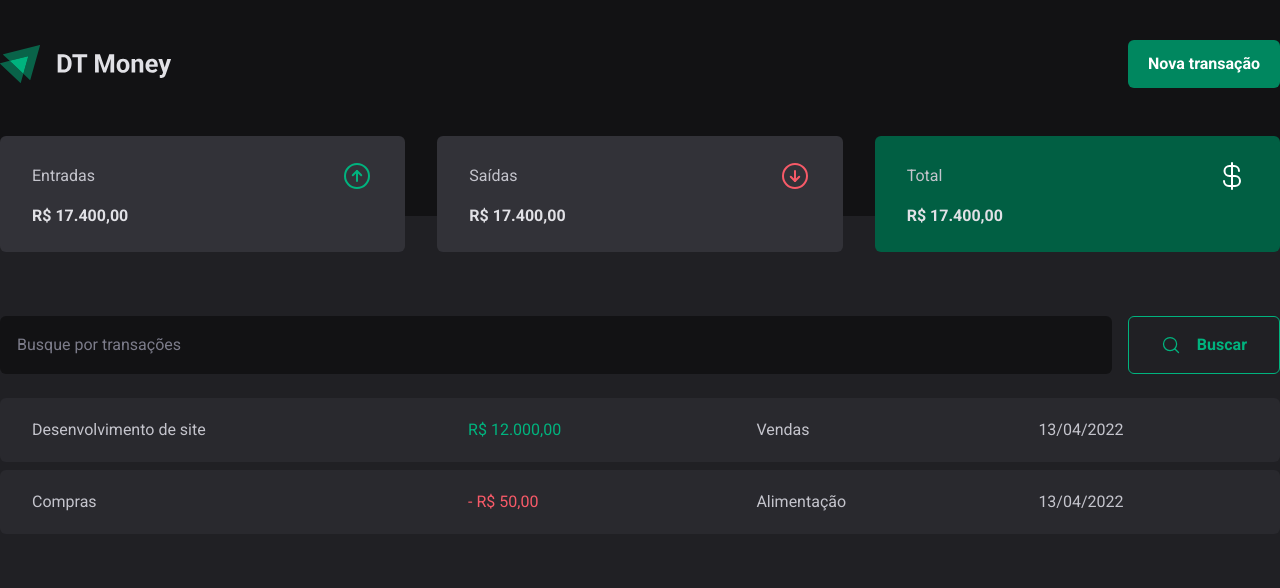
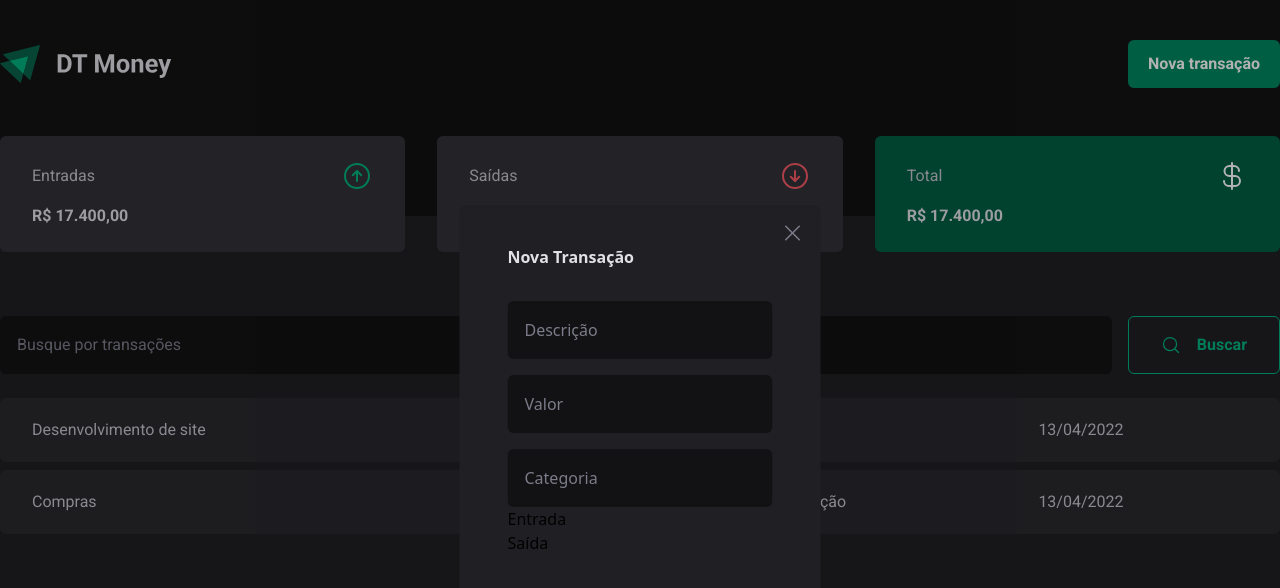
Before and after one commit to acamposlucas/dt-money, a React (Vite) app: page / in a window 1280 px wide. Both pictures are taken after a click on the button "Nova transação". Shown: the top 588 px of the page. Built offline with nearby package versions, Linux system fonts and the light colour scheme; what tailwindcss-fluid-type would draw is missing.

Commit message:
feat: create New Transaction modal

```diff
--- a/package.json
+++ b/package.json
@@ -9,6 +9,7 @@
     "preview": "vite preview"
   },
   "dependencies": {
+    "@headlessui/react": "^1.7.0",
     "react": "^18.2.0",
     "react-dom": "^18.2.0",
     "tailwindcss-fluid-type": "^1.3.3"
--- a/src/components/Header.tsx
+++ b/src/components/Header.tsx
@@ -1,6 +1,15 @@
 import Logo from "../assets/logo.svg";
+import { Dialog, Transition } from "@headlessui/react";
+import { Fragment, useState } from "react";
+import { NewTransactionModal } from "./NewTransactionModal";
+import { X } from "phosphor-react";
 
 export const Header = () => {
+	const [isOpen, setIsOpen] = useState(false);
+
+	const closeModal = () => setIsOpen(false);
+	const openModal = () => setIsOpen(true);
+
 	return (
 		<header className="bg-gray-900 pt-10 pb-32">
 			<div className="max-w-screen-xl mx-auto px-4 xl:px-0 flex justify-between items-center">
@@ -10,9 +19,37 @@ export const Header = () => {
 				/>
 				<button
 					type="button"
+					onClick={openModal}
 					className="font-bold text-white bg-green-500 rounded-md hover:bg-green-300 hover:transition-colors px-5 py-3 hover:delay-200 hover:ease-in">
 					Nova transação
 				</button>
+
+				<Dialog
+					open={isOpen}
+					onClose={closeModal}
+					className="relative z-50">
+					<div
+						className="fixed inset-0 bg-black/30"
+						aria-hidden="true"
+					/>
+					<div className="fixed top-1/2 -translate-y-1/2 left-1/2 -translate-x-1/2 p-4">
+						<Dialog.Panel className="bg-gray-800 max-w-xl py-10 px-12 rounded-md relative">
+							<button
+								type="button"
+								onClick={closeModal}
+								className="absolute top-4 right-4">
+								<X
+									size={24}
+									color="#7C7C8A"
+								/>
+							</button>
+							<Dialog.Title className="text-gray-100 font-bold text-xl mb-8">
+								Nova Transação
+							</Dialog.Title>
+							<NewTransactionModal />
+						</Dialog.Panel>
+					</div>
+				</Dialog>
 			</div>
 		</header>
 	);
--- /dev/null
+++ b/src/components/NewTransactionModal.tsx
@@ -0,0 +1,61 @@
+import { RadioGroup } from "@headlessui/react";
+import { useState } from "react";
+
+export const NewTransactionModal = () => {
+	const [transaction, setTransaction] = useState("income");
+	{
+		/**
+  // TODO: Terminar RadioGroup
+  */
+	}
+	return (
+		<form>
+			<div
+				role="group"
+				className="flex flex-col gap-4">
+				<label
+					htmlFor="description"
+					className="flex-1">
+					<input
+						className="w-full bg-gray-900 outline-none p-4 rounded-md text-gray-500 placeholder:text-gray-500 border border-transparent focus:border-green-300"
+						placeholder="Descrição"
+						type="text"
+						id="description"
+					/>
+				</label>
+				<label
+					htmlFor="value"
+					className="flex-1">
+					<input
+						className="w-full bg-gray-900 outline-none p-4 rounded-md text-gray-500 placeholder:text-gray-500 border border-transparent focus:border-green-300"
+						placeholder="Valor"
+						type="text"
+						id="value"
+					/>
+				</label>
+				<label
+					htmlFor="category"
+					className="flex-1">
+					<input
+						className="w-full bg-gray-900 outline-none p-4 rounded-md text-gray-500 placeholder:text-gray-500 border border-transparent focus:border-green-300"
+						placeholder="Categoria"
+						type="text"
+						id="category"
+					/>
+				</label>
+			</div>
+			<RadioGroup
+				value={transaction}
+				onChange={setTransaction}>
+				<RadioGroup.Label className="sr-only">Entrada</RadioGroup.Label>
+				<RadioGroup.Option value="income">
+					<span>Entrada</span>
+				</RadioGroup.Option>
+				<RadioGroup.Label className="sr-only">Saída</RadioGroup.Label>
+				<RadioGroup.Option value="outcome">
+					<span>Saída</span>
+				</RadioGroup.Option>
+			</RadioGroup>
+		</form>
+	);
+};
```
Also changed, not shown: 1 other file (tests, documents, lock files or other folders).
